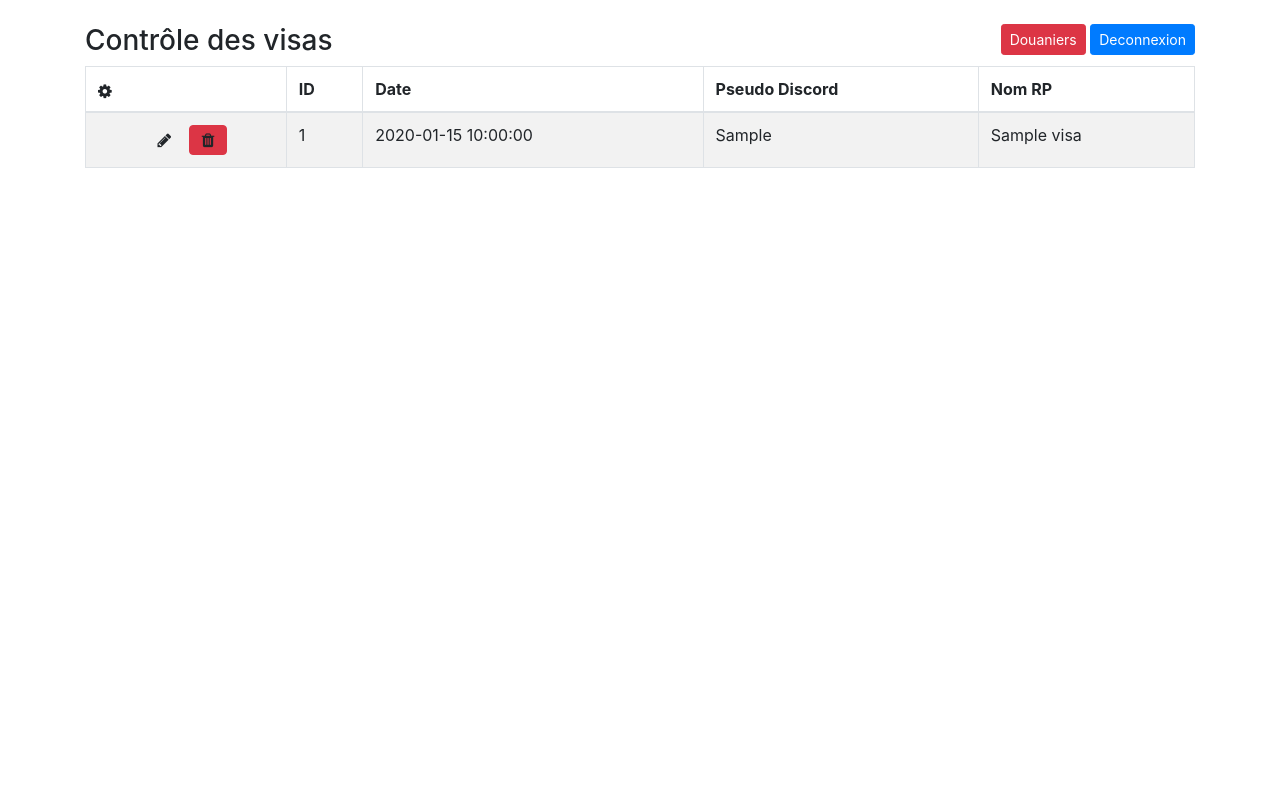
After one commit to CodeColors/VisaChecker, a PHP site: page /visa-check.php in a window 1280 px wide. The commit adds this page. Run offline with PHP 8.4, Linux system fonts and the light colour scheme; the visitor is signed in with stand-in values (Sample User, id 1); tables that the repository leaves empty or names only in its code hold one stand-in row (values such as "Sample post"); some libraries are stand-ins or nearby versions.

Commit message:
Visa List Page

```diff
--- a/index.php
+++ b/index.php
@@ -65,7 +65,7 @@
                         	   <small>Afin d'arriver en ville, enregistrer en premier temps un visa</small>
 														 <?php if(isset($_SESSION['id'])){ ?>
 														  <br><hr>
-														 <small><label>Page contrôle visa :</label><a class="btn btn-primary" href="visa_check.php">Acceder</a></small>
+														 <small><label>Page contrôle visa :</label><a class="btn btn-primary" href="visa-check.php">Acceder</a></small>
 													 <?php } ?>
                         	</h3>
 
--- a/login.php
+++ b/login.php
@@ -17,7 +17,7 @@
         $_SESSION['user'] = $result['user'];
         $_SESSION['rank'] = $result['rank'];
 
-        header('Location: index.php');
+        header('Location: visa-check.php');
     }
 
     if(isset($_POST['signin'])){
--- /dev/null
+++ b/visa-check.php
@@ -0,0 +1,83 @@
+<?php
+session_start();
+require('db.php');
+
+if(!(isset($_SESSION['id']))){
+  header('Location: index.php');
+}
+
+$visaslist = $bdd->query('SELECT * FROM visas');
+
+?>
+<html>
+  <head>
+    <link rel="stylesheet" href="https://stackpath.bootstrapcdn.com/bootstrap/4.3.1/css/bootstrap.min.css" integrity="sha384-ggOyR0iXCbMQv3Xipma34MD+dH/1fQ784/j6cY/iJTQUOhcWr7x9JvoRxT2MZw1T" crossorigin="anonymous">
+    <link rel="stylesheet" type="text/css" href="https://cdn.datatables.net/v/bs4/jq-3.3.1/dt-1.10.18/b-1.5.6/b-colvis-1.5.6/r-2.2.2/datatables.min.css"/>
+    <link href="https://cdnjs.cloudflare.com/ajax/libs/font-awesome/4.4.0/css/font-awesome.min.css" rel='stylesheet' type='text/css'>
+  </head>
+  <body>
+    <br>
+    <div class="d-flex justify-content-center">
+      <div class="container">
+                <div class="panel panel-default panel-table">
+                  <div class="panel-heading">
+                    <div class="row">
+                      <div class="col col-xs-6">
+                        <h3 class="panel-title">Contrôle des visas</h3>
+                      </div>
+                      <div class="col col-xs-6 text-right">
+                        <?php if($_SESSION['rank'] == "1"){ ?>
+                          <a href="admin_membre.php" class="btn btn-sm btn-danger btn-create">Douaniers</a>
+                        <?php } ?>
+                        <a href="logout.php" class="btn btn-sm btn-primary btn-create">Deconnexion</a>
+                      </div>
+                    </div>
+                  </div>
+                  <div class="panel-body">
+                    <table id="list" class="table table-striped table-bordered table-list" >
+                      <thead>
+                        <tr>
+                            <th><em class="fa fa-cog"></em></th>
+                            <th class="hidden-xs">ID</th>
+                            <th>Date</th>
+                            <th>Pseudo Discord</th>
+                            <th>Nom RP</th>
+                        </tr>
+                      </thead>
+                      <tbody>
+                        <?php
+                            while($data = $visaslist->fetch()){
+                        ?>
+                              <tr>
+                                <td align="center">
+                                  <a class="btn btn-default"><em class="fa fa-pencil"></em></a>
+                                  <?php if($_SESSION['rank'] == "1"){ ?>
+                                  <a class="btn btn-danger"><em class="fa fa-trash"></em></a>
+                                <?php } ?>
+                                </td>
+                                <td class="hidden-xs"><?php echo $data['id']; ?></td>
+                                <td><?php echo $data['date']; ?></td>
+                                <td><?php echo $data['discord']; ?></td>
+                                <td><?php echo $data['nomrp']; ?></td>
+                              </tr>
+                        <?php
+                            }
+                        ?>
+                            </tbody>
+                    </table>
+                  </div>
+                </div>
+              </div>
+            </div>
+   </body>
+   <script src="https://stackpath.bootstrapcdn.com/bootstrap/4.3.1/js/bootstrap.min.js" integrity="sha384-JjSmVgyd0p3pXB1rRibZUAYoIIy6OrQ6VrjIEaFf/nJGzIxFDsf4x0xIM+B07jRM" crossorigin="anonymous"></script>
+   <script type="text/javascript" src="https://cdn.datatables.net/v/bs4/jq-3.3.1/dt-1.10.18/b-1.5.6/b-colvis-1.5.6/r-2.2.2/datatables.min.js"></script>
+   <script type="text/javascript">
+       $('#list').dataTable({
+
+       });
+   </script>
+</html>
+<?php
+    $visaslist->closeCursor();
+?>
```
Also changed, not shown: visa-infos.php (added).
